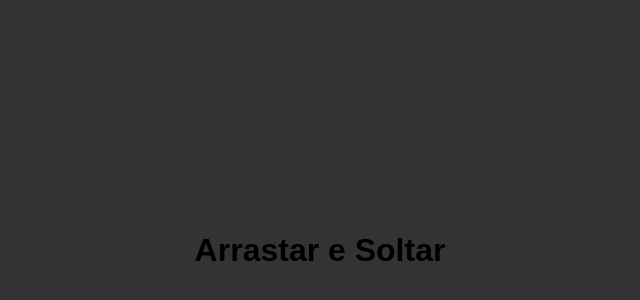
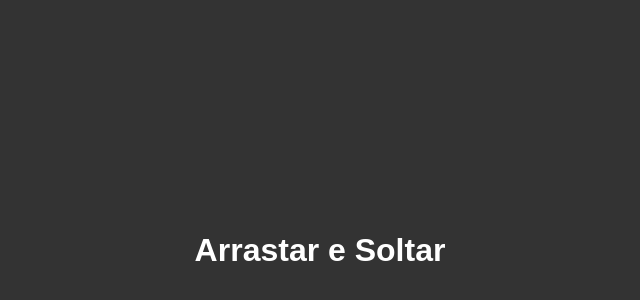
Before and after one commit to Johnhelder/arrastaesolta, a plain HTML site: page index.html in a window 1280 px wide. Shown: the part 150-450 px from the top of the page, without its empty margins (320-960 px from the left). Drawn offline with Linux system fonts and the light colour scheme; files that its build step writes are made by us from their sources.

Commit message:
Estilizando a tag H1

```diff
--- a/assets/css/style.css
+++ b/assets/css/style.css
@@ -13,3 +13,8 @@ body {
   background-color: #333;
   font-family: Arial, Helvetica, sans-serif;
 }
+
+h1 {
+  color: #FFF;
+  margin: 20px 0;
+}
```
